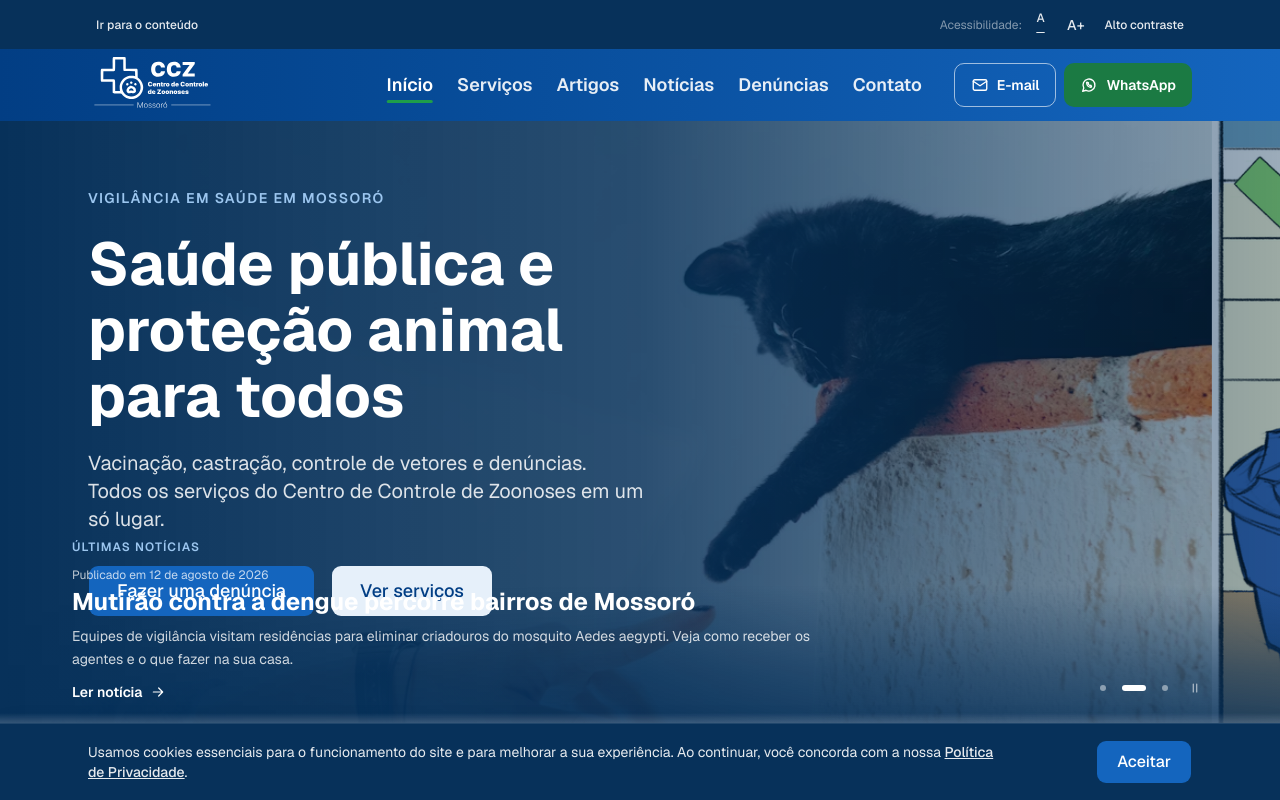
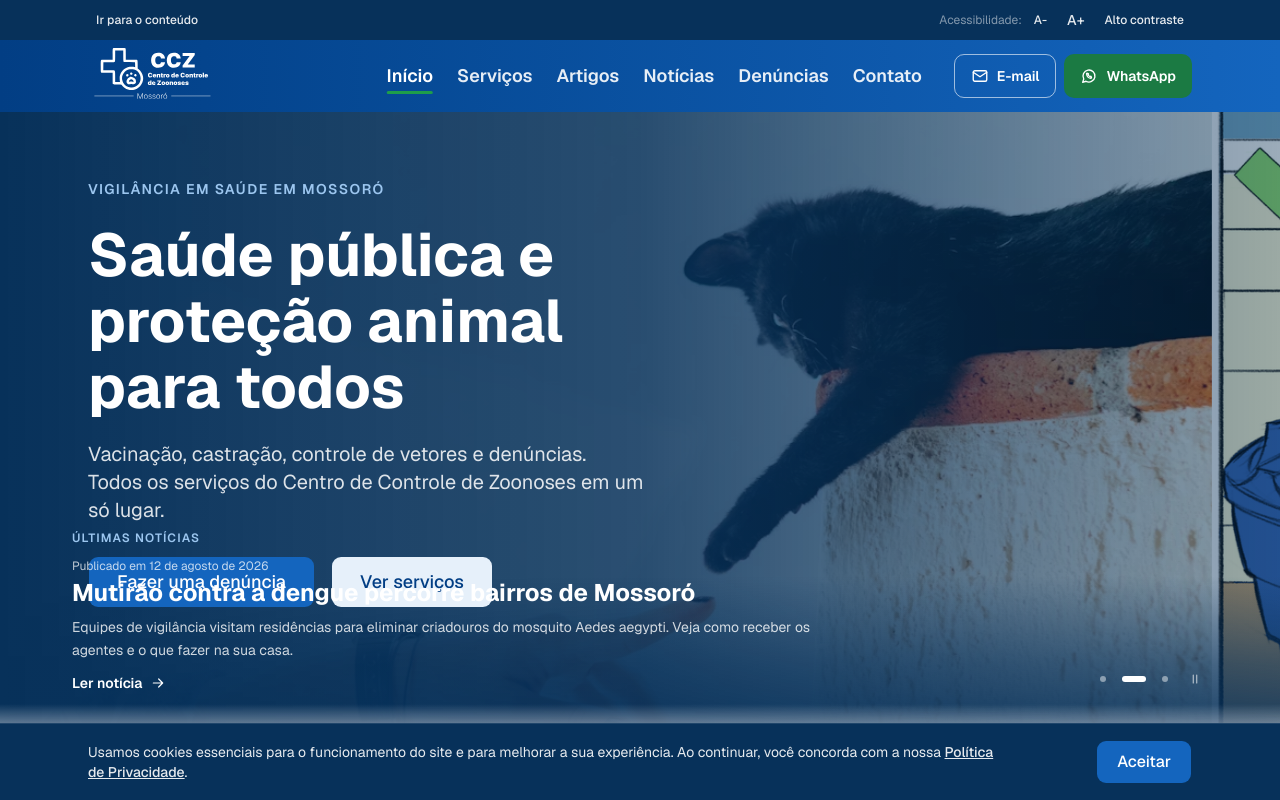
Before and after one commit to syndiy/Site-CCZ-Mossoro, a Next.js app: page / in a window 1280 px wide. Shown: the top 800 px of the page. Built offline with nearby package versions, Linux system fonts and the light colour scheme.

Commit message:
fix: corrige controles de tamanho da fonte

```diff
--- a/src/components/widgets/accessibility-bar.tsx
+++ b/src/components/widgets/accessibility-bar.tsx
@@ -1,7 +1,6 @@
 "use client";
 
 import { useEffect, useSyncExternalStore } from "react";
-import { Minus } from "lucide-react";
 import { Container } from "@/components/layout/container";
 import { subscribeToStorage, readStorage, writeStorage } from "@/lib/browser-store";
 
@@ -48,14 +47,16 @@ export function AccessibilityBar() {
           onClick={() => ajustarFonte(-1)}
           className={botao}
           aria-label="Diminuir tamanho da fonte"
+          aria-controls="content"
         >
-          <span aria-hidden="true">A</span><Minus size={13} aria-hidden="true" />
+          A-
         </button>
         <button
           type="button"
           onClick={() => ajustarFonte(1)}
           className={`${botao} text-sm`}
           aria-label="Aumentar tamanho da fonte"
+          aria-controls="content"
         >
           A+
         </button>
```
